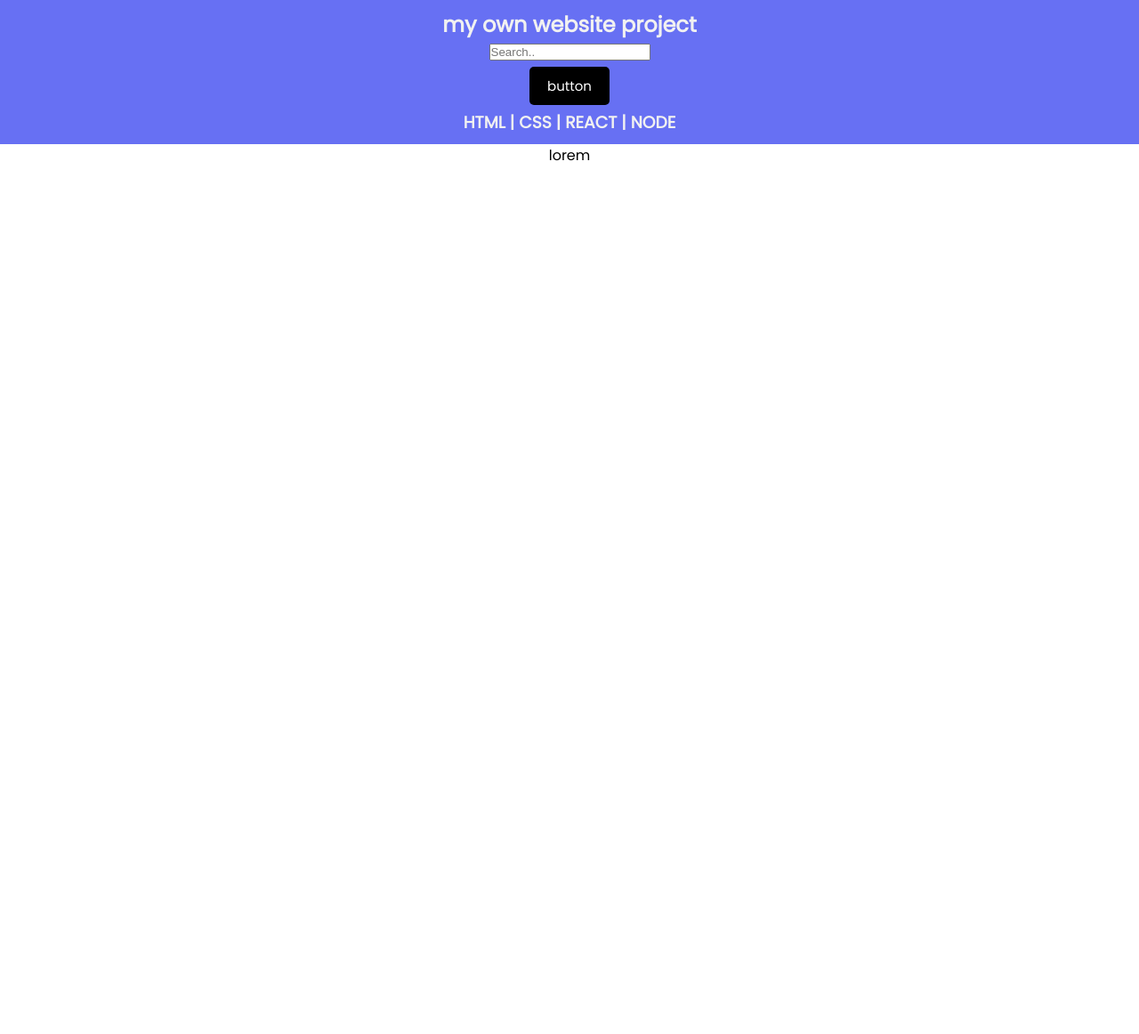
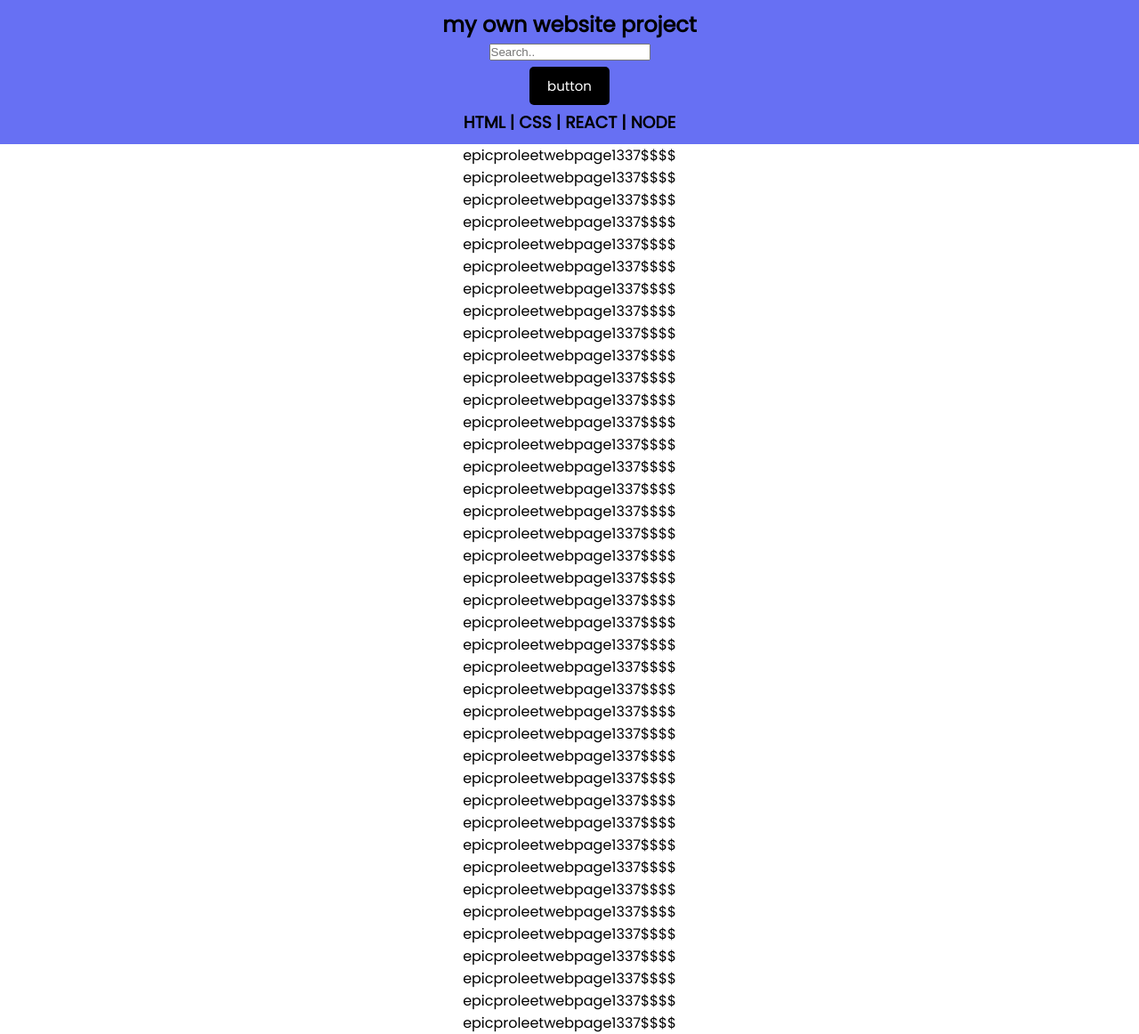
Before and after one commit to d4niell/reactfirst, a React (Create React App) app: page / in a window 1280 px wide. Shown: the whole page at 89% size. Before the commit the page ends 800 px from the top, so only its background shows below. Built offline with nearby package versions, Linux system fonts and the light colour scheme.

Commit message:
sticky header

```diff
--- a/src/App.js
+++ b/src/App.js
@@ -1,4 +1,4 @@
-import Header from "./components/Header"
+import Header from "./Header"
 import React from 'react';
 import Webtext from './Webtext'
 function App() {
--- a/src/components/Button.js
+++ b/src/Button.js
@@ -1,6 +1,6 @@
 import PropTypes from 'prop-types'
 import * as React from 'react';
-import buttonfunc from './ButtonFunction'
+import buttonfunc from './components/ButtonFunction'
 const Button = ({color,text}) => {
   return <button
    onClick={buttonfunc}
--- a/src/components/Header.js
+++ b/src/Header.js
@@ -4,7 +4,9 @@ import React from 'react';
 import Search from './Search'
 const Header = ({ title }) => {
     return (
+
         <header className='header'>
+
             <h2>my own website project</h2>
             <Search/>
             <Button/>
@@ -13,6 +15,7 @@ const Header = ({ title }) => {
 
     )
 }
+
 
 // const HeadingStyle = {
 //     color: 'red',
--- a/src/components/Search.js
+++ b/src/Search.js
@@ -1,6 +1,6 @@
 import PropTypes from 'prop-types'
 import * as React from 'react';
-import SearchFunc from './SearchFunction'
+import SearchFunc from './components/SearchFunction'
 
 const Search = ({}) => (
 
--- a/src/Webtext.js
+++ b/src/Webtext.js
@@ -6,7 +6,47 @@ import React from 'react'
 const Webtext = () => {
     return (
         <div className='web-text'>
-            <p>lorem</p>
+           <p>epicproleetwebpage1337$$$$</p>
+           <p>epicproleetwebpage1337$$$$</p>
+           <p>epicproleetwebpage1337$$$$</p>
+           <p>epicproleetwebpage1337$$$$</p>
+           <p>epicproleetwebpage1337$$$$</p>
+           <p>epicproleetwebpage1337$$$$</p>
+           <p>epicproleetwebpage1337$$$$</p>
+           <p>epicproleetwebpage1337$$$$</p>
+           <p>epicproleetwebpage1337$$$$</p>
+           <p>epicproleetwebpage1337$$$$</p>
+           <p>epicproleetwebpage1337$$$$</p>
+           <p>epicproleetwebpage1337$$$$</p>
+           <p>epicproleetwebpage1337$$$$</p>
+           <p>epicproleetwebpage1337$$$$</p>
+           <p>epicproleetwebpage1337$$$$</p>
+           <p>epicproleetwebpage1337$$$$</p>
+           <p>epicproleetwebpage1337$$$$</p>
+           <p>epicproleetwebpage1337$$$$</p>
+           <p>epicproleetwebpage1337$$$$</p>
+           <p>epicproleetwebpage1337$$$$</p>
+           <p>epicproleetwebpage1337$$$$</p>
+           <p>epicproleetwebpage1337$$$$</p>
+           <p>epicproleetwebpage1337$$$$</p>
+           <p>epicproleetwebpage1337$$$$</p>
+           <p>epicproleetwebpage1337$$$$</p>
+           <p>epicproleetwebpage1337$$$$</p>
+           <p>epicproleetwebpage1337$$$$</p>
+           <p>epicproleetwebpage1337$$$$</p>
+           <p>epicproleetwebpage1337$$$$</p>
+           <p>epicproleetwebpage1337$$$$</p>
+           <p>epicproleetwebpage1337$$$$</p>
+           <p>epicproleetwebpage1337$$$$</p>
+           <p>epicproleetwebpage1337$$$$</p>
+           <p>epicproleetwebpage1337$$$$</p>
+           <p>epicproleetwebpage1337$$$$</p>
+           <p>epicproleetwebpage1337$$$$</p>
+           <p>epicproleetwebpage1337$$$$</p>
+           <p>epicproleetwebpage1337$$$$</p>
+           <p>epicproleetwebpage1337$$$$</p>
+           <p>epicproleetwebpage1337$$$$</p>
+
 
         </div>
 
--- a/src/components/SearchFunction.js
+++ b/src/components/SearchFunction.js
@@ -1,10 +1,10 @@
-import Search from './Search'
+import Search from '../Search'
 
 
 const SearchFunc = () => {
     console.log('executed')
     var type_timer;
-    var finished_writing_interval = 1;
+    var finished_writing_interval = 100;
     var my_input = document.getElementById("search_input");
 
     //Start timeout when user start typing
--- a/src/index.css
+++ b/src/index.css
@@ -19,12 +19,12 @@ body {
 
 .header {
   text-align: center;
+  position: sticky;
+  top: 0px;
+  z-index: 1;
   background-color: rgba(175, 180, 248, 0.5);
   padding: 10px 16px;
   background: rgb(103, 112, 243);
-  color: #f1f1f1;
-  z-index: +150;
-  position: relative;
 }
 
 .btn {
```
